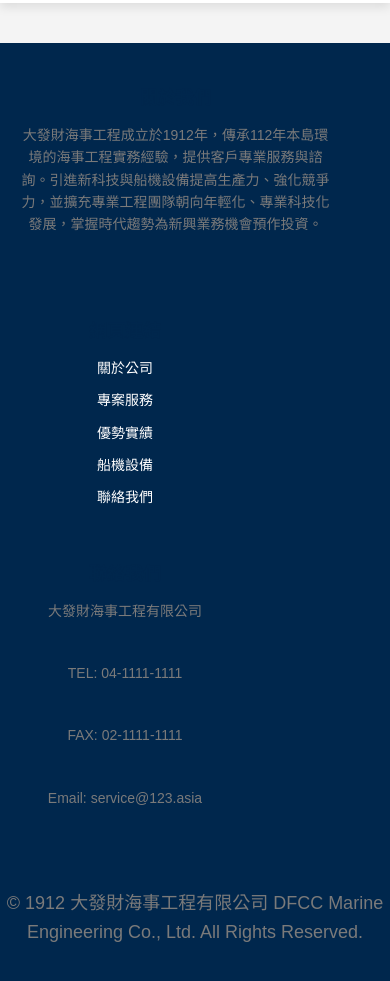
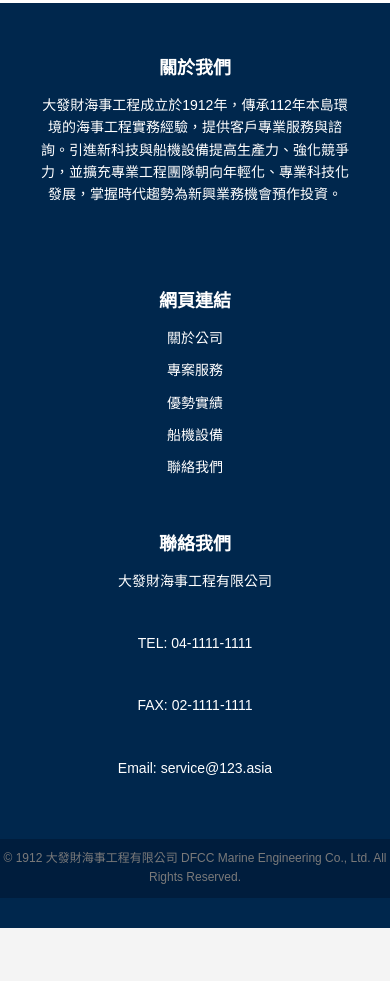
Before and after one commit to yu11071013/boat.github.io, a plain HTML site: page Boat/five.html in a window 390 px wide. Shown: the part 1420-2401 px from the top of the page. After the commit the page ends 2348 px from the top, so only its background shows below. Drawn offline with Linux system fonts and the light colour scheme.

Commit message:
Update five.css

```diff
--- a/Boat/five.css
+++ b/Boat/five.css
@@ -303,59 +303,80 @@ h3 {
 
 /* Footer 基本樣式 */
 footer {
-    background-color: #00274d;
-    padding: 20px 0; /* 保持padding讓頁腳的內容不緊湊 */
-    color: white; /* 確保頁腳文字顏色為白色 */
-    position: relative;
-    margin-top: 40px; /* 增加與上方區塊的間距 */
+    background-color: #00274d; /* 背景顏色 */
+    padding: 30px 0; /* 上下內邊距 30px */
+    color: white; /* 文字顏色 */
+    position: relative; /* 相對定位 */
 }
 
 .footer-content {
-    display: flex;
-    justify-content: space-around;
-    align-items: flex-start;
-    flex-wrap: wrap;
-    max-width: 1200px;
-    margin: 0 auto;
+    display: flex; /* 使用彈性佈局 */
+    justify-content: space-around; /* 在主軸上平均分配空間 */
+    align-items: flex-start; /* 在交叉軸上靠上對齊 */
+    flex-wrap: wrap; /* 當空間不足時換行 */
+    max-width: 1200px; /* 最大寬度 1200px */
+    margin: 0 auto; /* 自動左右邊距以居中 */
 }
 
 .footer-section {
-    flex: 1;
-    min-width: 250px;
-    padding: 20px;
+    flex: 1; /* 彈性項目 */
+    min-width: 250px; /* 最小寬度 250px */
+    padding: 20px; /* 內邊距 */
 }
 
 .footer-section h3 {
-    font-size: 18px;
-    margin-bottom: 15px;
+    color: white;
+    font-size: 18px; /* 標題字體大小 */
+    margin-bottom: 15px; /* 下邊距 */
+
 }
 
 .footer-section p,
 .footer-section ul {
-    font-size: 14px;
-    line-height: 1.6;
+    font-size: 14px; /* 文字字體大小 */
+    color: white;
+    line-height: 1.6; /* 行高 */
 }
 
 .footer-section ul {
-    list-style-type: none;
-    padding: 0;
+    list-style-type: none; /* 清除列表項目的標記 */
+    padding: 0; /* 清除內邊距 */
 }
 
 .footer-section ul li {
-    margin-bottom: 10px;
+    margin-bottom: 10px; /* 下邊距 */
 }
 
 .footer-section ul li a {
-    color: white;
-    text-decoration: none;
+    color: white; /* 鏈結顏色 */
+    text-decoration: none; /* 移除下劃線 */
 }
 
 .footer-section ul li a:hover {
-    text-decoration: underline;
+    text-decoration: underline; /* 滑鼠懸停時顯示下劃線 */
 }
 
 .footer-bottom {
-    text-align: center;
-    margin-top: 20px;
-    font-size: 14px;
+    text-align: center; /* 文字置中 */
+    padding: 10px 0; /* 上下內邊距 10px */
+    background-color: #001d3d; /* 背景顏色 */
+    font-size: 14px; /* 字體大小 */
 }
+
+.footer-bottom p {
+    margin: 0; /* 清除外邊距 */
+    font-size: 12px; /* 字體大小 */
+}
+
+/* 響應式設計 */
+@media (max-width: 768px) {
+    .footer-content {
+        flex-direction: column;
+        align-items: center;
+    }
+
+    .footer-section {
+        max-width: 90%;
+        text-align: center;
+    }
+}
```
